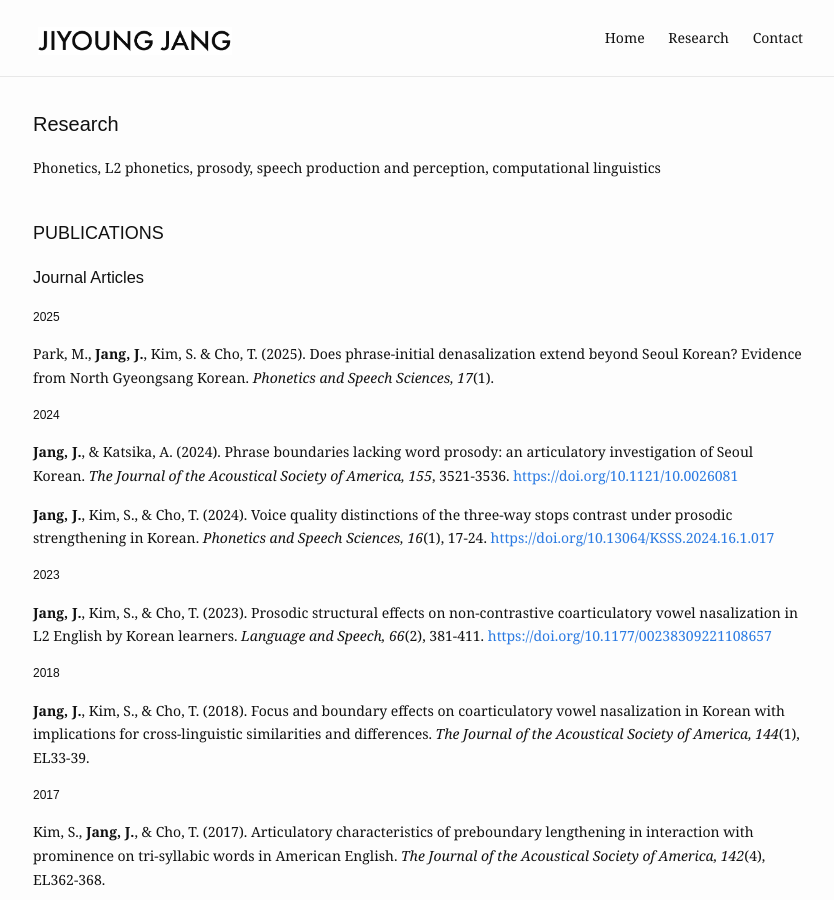
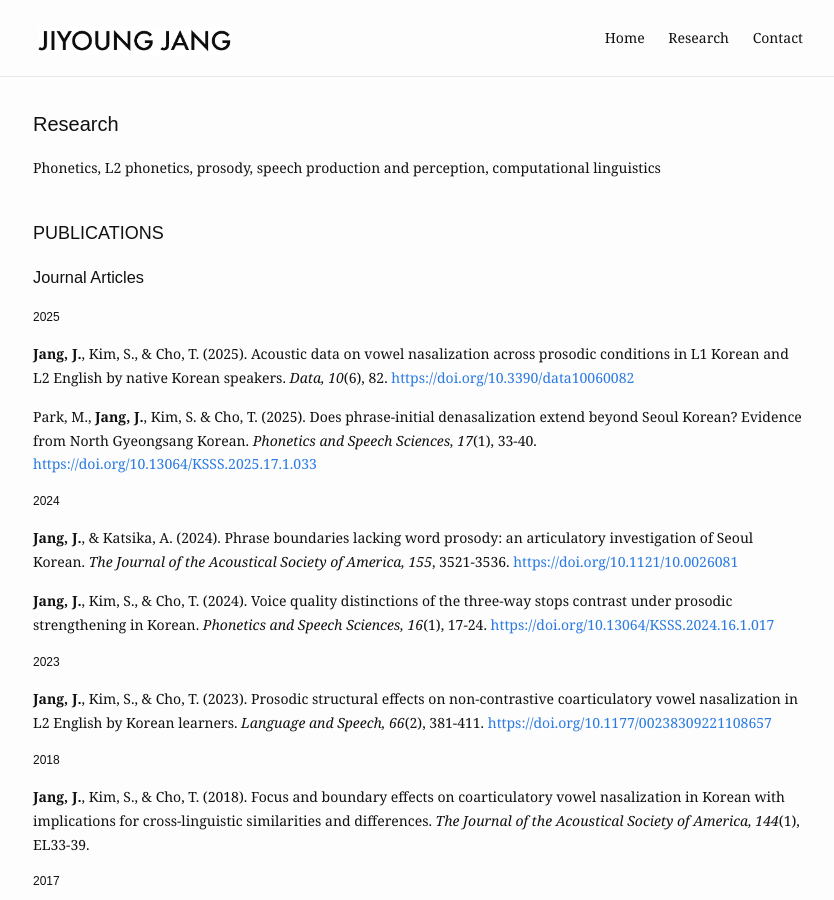
Before and after one commit to jiyoungj/jiyoungj.github.io, a Jekyll site: the page built from research.md, in a window 1280 px wide and 900 px high. Shown: the whole window, without its empty margins (222-1056 px from the left). Built offline with Jekyll 4.4.1, drawn with Linux system fonts in a browser that asks for light colours; some web fonts are replaced.

Commit message:
Update research.md

```diff
--- a/research.md
+++ b/research.md
@@ -14,7 +14,9 @@ Phonetics, L2 phonetics, prosody, speech production and perception, computationa
 
 <h4>2025</h4>
 
-   Park, M., <b>Jang, J.</b>, Kim, S. & Cho, T. (2025). Does phrase-initial denasalization extend beyond Seoul Korean? Evidence from North Gyeongsang Korean. <em>Phonetics and Speech Sciences, 17</em>(1).
+  <b>Jang, J.</b>, Kim, S., & Cho, T. (2025). Acoustic data on vowel nasalization across prosodic conditions in L1 Korean and L2 English by native Korean speakers. <em>Data, 10</em>(6), 82. <a href="https://doi.org/10.3390/data10060082">https://doi.org/10.3390/data10060082</a>
+
+   Park, M., <b>Jang, J.</b>, Kim, S. & Cho, T. (2025). Does phrase-initial denasalization extend beyond Seoul Korean? Evidence from North Gyeongsang Korean. <em>Phonetics and Speech Sciences, 17</em>(1), 33-40. <a href="https://doi.org/10.13064/KSSS.2025.17.1.033">https://doi.org/10.13064/KSSS.2025.17.1.033</a>
 
   <h4>2024</h4>
 
```
